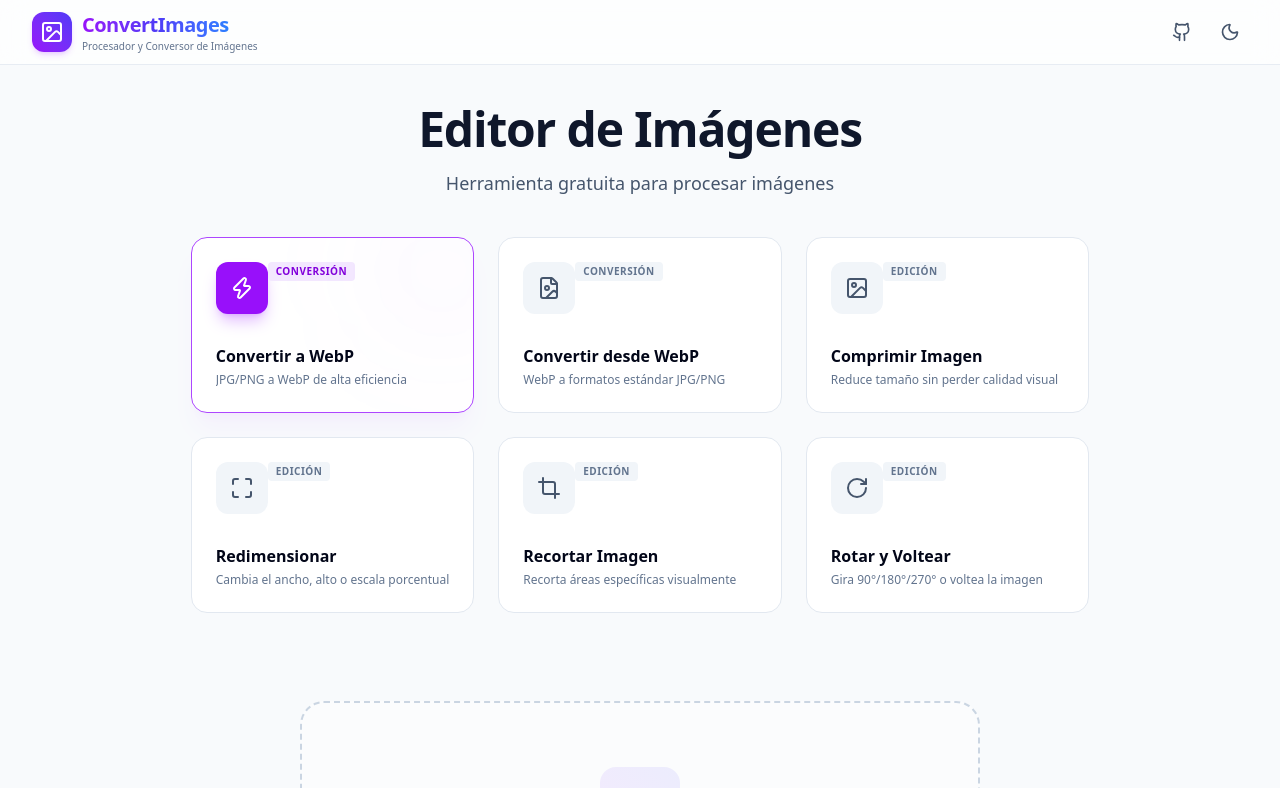
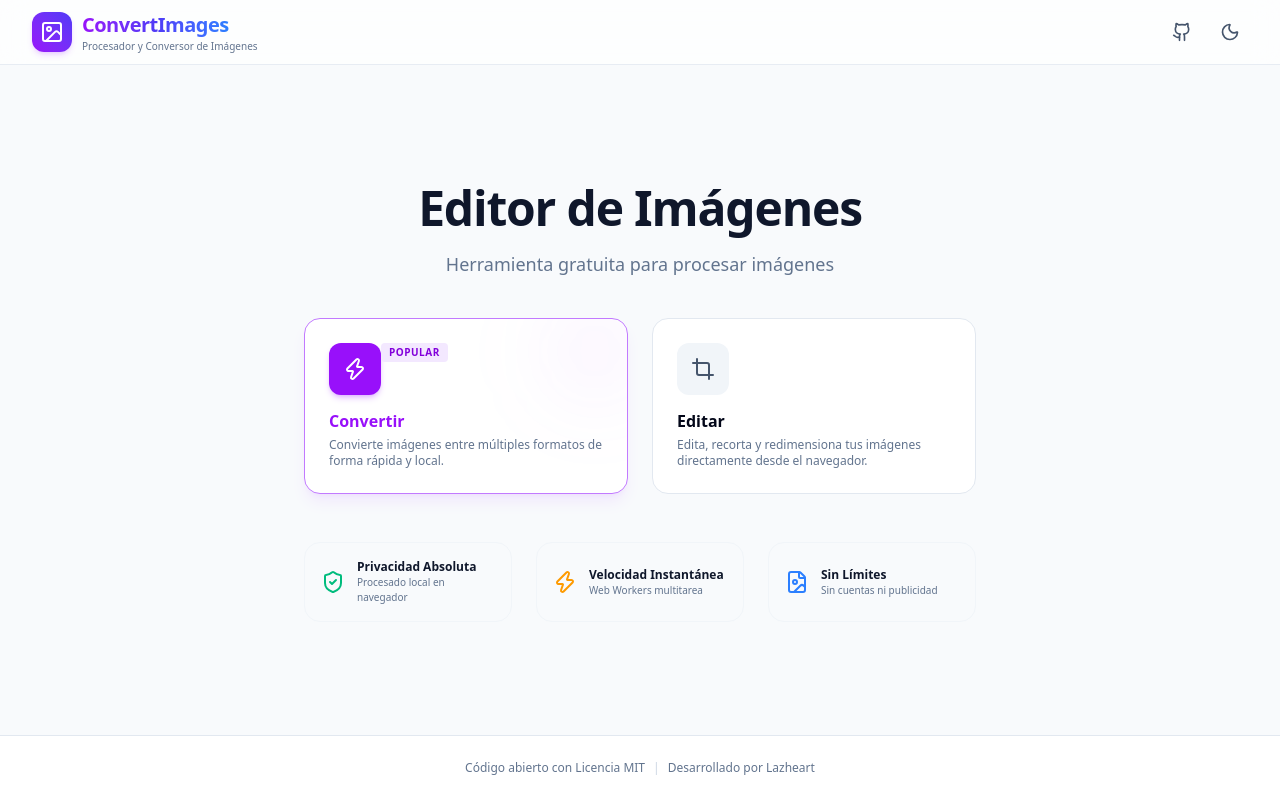
Before and after one commit to Lazheart/convert-images, a React (Vite) app: page / in a window 1280 px wide. Shown: the top 788 px of the page. Built offline with nearby package versions, Linux system fonts and the light colour scheme.

Commit message:
feat: Secctions for each functions

```diff
--- a/src/App.tsx
+++ b/src/App.tsx
@@ -3,10 +3,11 @@ import { Header } from './components/Header';
 import { TabNavigation } from './components/TabNavigation';
 import { ImageDropzone } from './components/ImageDropzone';
 import { QueueManager } from './components/QueueManager';
+import { HomeSelector } from './components/HomeSelector';
 import { useImageStore } from './stores/imageStore';
 
 export const App: React.FC = () => {
-  const { items } = useImageStore();
+  const { items, activeMode } = useImageStore();
   const hasFiles = items.length > 0;
 
   return (
@@ -17,7 +18,12 @@ export const App: React.FC = () => {
 
       {/* Main Content Area */}
       <main className="flex-grow flex flex-col">
-        {/* Tab Selection */}
+        {activeMode === 'home' ? (
+          // Home: show the two main action cards
+          <HomeSelector />
+        ) : (
+          <>
+            {/* Tab Selection (Convert or Edit mode) */}
             <TabNavigation />
 
             {/* Dropzone or Queue Manager */}
@@ -27,6 +33,8 @@ export const App: React.FC = () => {
               <div className="flex-grow flex items-center justify-center py-6">
                 <ImageDropzone />
               </div>
+            )}
+          </>
         )}
       </main>
 
--- /dev/null
+++ b/src/components/HomeSelector.tsx
@@ -0,0 +1,152 @@
+import React from 'react';
+import { useImageStore } from '../stores/imageStore';
+import { Zap, Crop, ShieldCheck, FileImage } from 'lucide-react';
+import { motion } from 'framer-motion';
+
+export const HomeSelector: React.FC = () => {
+  const { setActiveMode } = useImageStore();
+
+  const cards = [
+    {
+      mode: 'convert' as const,
+      title: 'Convertir',
+      description:
+        'Convierte imágenes entre múltiples formatos de forma rápida y local.',
+      icon: Zap,
+      featured: true,
+    },
+    {
+      mode: 'edit' as const,
+      title: 'Editar',
+      description:
+        'Edita, recorta y redimensiona tus imágenes directamente desde el navegador.',
+      icon: Crop,
+      featured: false,
+    },
+  ];
+
+  return (
+    <div className="flex-grow flex flex-col items-center justify-center px-4 py-12">
+      <motion.div
+        initial={{ opacity: 0 }}
+        animate={{ opacity: 1 }}
+        transition={{ duration: 0.3 }}
+        className="text-center max-w-2xl mx-auto mb-10"
+      >
+        <h1 className="text-4xl sm:text-5xl font-extrabold tracking-tight text-slate-900 dark:text-white mb-3 leading-tight">
+          Editor de Imágenes
+        </h1>
+
+        <p className="text-base sm:text-lg text-slate-500 dark:text-slate-400">
+          Herramienta gratuita para procesar imágenes
+        </p>
+      </motion.div>
+
+      <div className="grid grid-cols-1 md:grid-cols-2 gap-6 w-full max-w-2xl">
+        {cards.map((card, idx) => {
+          const Icon = card.icon;
+
+          return (
+            <motion.button
+              key={card.mode}
+              initial={{ opacity: 0 }}
+              animate={{ opacity: 1 }}
+              transition={{
+                delay: idx * 0.1,
+                duration: 0.3,
+              }}
+              onClick={() => setActiveMode(card.mode)}
+              className={`group text-left rounded-2xl p-6 transition-all duration-300 cursor-pointer flex flex-col justify-between h-44 select-none w-full relative overflow-hidden ${
+                card.featured
+                  ? 'bg-white dark:bg-slate-900 border border-purple-400 dark:border-purple-700 shadow-lg shadow-purple-500/10'
+                  : 'bg-white dark:bg-slate-900/40 border border-slate-200 dark:border-slate-800 hover:border-slate-300 dark:hover:border-slate-700 hover:shadow-md'
+              }`}
+            >
+              {card.featured && (
+                <div className="absolute top-0 right-0 w-28 h-28 bg-purple-500/5 rounded-full blur-2xl -mr-6 -mt-6 pointer-events-none" />
+              )}
+
+              <div className="flex justify-between items-start">
+                <div
+                  className={`p-3.5 rounded-xl transition-all duration-300 ${
+                    card.featured
+                      ? 'bg-purple-600 text-white shadow-md shadow-purple-500/30'
+                      : 'bg-slate-100 dark:bg-slate-800 text-slate-600 dark:text-slate-400 group-hover:bg-purple-50 dark:group-hover:bg-purple-950/30 group-hover:text-purple-600 dark:group-hover:text-purple-400'
+                  }`}
+                >
+                  <Icon className="w-6 h-6" />
+                </div>
+
+                {card.featured && (
+                  <span className="text-[10px] uppercase font-bold tracking-wider px-2 py-0.5 rounded bg-purple-100 dark:bg-purple-950 text-purple-700 dark:text-purple-300">
+                    Popular
+                  </span>
+                )}
+              </div>
+
+              <div>
+                <h3
+                  className={`text-base font-bold transition-colors ${
+                    card.featured
+                      ? 'text-purple-600 dark:text-purple-400'
+                      : 'text-slate-950 dark:text-white group-hover:text-purple-600 dark:group-hover:text-purple-400'
+                  }`}
+                >
+                  {card.title}
+                </h3>
+
+                <p className="text-xs text-slate-500 dark:text-slate-400 mt-1 line-clamp-2">
+                  {card.description}
+                </p>
+              </div>
+            </motion.button>
+          );
+        })}
+      </div>
+
+      <div className="grid grid-cols-1 sm:grid-cols-3 gap-6 mt-12 max-w-2xl w-full">
+        <div className="flex items-center gap-3 p-4 bg-slate-50 dark:bg-slate-900/40 rounded-2xl border border-slate-100 dark:border-slate-800/60">
+          <ShieldCheck className="w-6 h-6 text-emerald-500 shrink-0" />
+
+          <div className="text-left">
+            <h4 className="text-xs font-bold text-slate-900 dark:text-white">
+              Privacidad Absoluta
+            </h4>
+
+            <p className="text-[10px] text-slate-500 dark:text-slate-400">
+              Procesado local en navegador
+            </p>
+          </div>
+        </div>
+
+        <div className="flex items-center gap-3 p-4 bg-slate-50 dark:bg-slate-900/40 rounded-2xl border border-slate-100 dark:border-slate-800/60">
+          <Zap className="w-6 h-6 text-amber-500 shrink-0" />
+
+          <div className="text-left">
+            <h4 className="text-xs font-bold text-slate-900 dark:text-white">
+              Velocidad Instantánea
+            </h4>
+
+            <p className="text-[10px] text-slate-500 dark:text-slate-400">
+              Web Workers multitarea
+            </p>
+          </div>
+        </div>
+
+        <div className="flex items-center gap-3 p-4 bg-slate-50 dark:bg-slate-900/40 rounded-2xl border border-slate-100 dark:border-slate-800/60">
+          <FileImage className="w-6 h-6 text-blue-500 shrink-0" />
+
+          <div className="text-left">
+            <h4 className="text-xs font-bold text-slate-900 dark:text-white">
+              Sin Límites
+            </h4>
+
+            <p className="text-[10px] text-slate-500 dark:text-slate-400">
+              Sin cuentas ni publicidad
+            </p>
+          </div>
+        </div>
+      </div>
+    </div>
+  );
+};
--- a/src/components/TabNavigation.tsx
+++ b/src/components/TabNavigation.tsx
@@ -8,7 +8,8 @@ import {
   Zap,
   Maximize,
   Crop,
-  RotateCw
+  RotateCw,
+  ChevronLeft
 } from 'lucide-react';
 
 interface TabItem {
@@ -16,56 +17,80 @@ interface TabItem {
   label: string;
   description: string;
   icon: React.ComponentType<any>;
+  mode: 'convert' | 'edit';
 }
 
-const tabs: TabItem[] = [
+const allTabs: TabItem[] = [
   {
     id: 'any-to-webp',
     label: 'Convertir a WebP',
     description: 'JPG/PNG a WebP de alta eficiencia',
     icon: Zap,
+    mode: 'convert',
   },
   {
     id: 'webp-to-any',
     label: 'Convertir desde WebP',
     description: 'WebP a formatos estándar JPG/PNG',
     icon: FileImage,
+    mode: 'convert',
   },
   {
     id: 'compress',
     label: 'Comprimir Imagen',
     description: 'Reduce tamaño sin perder calidad visual',
     icon: ImageIcon,
+    mode: 'edit',
   },
   {
     id: 'resize',
     label: 'Redimensionar',
     description: 'Cambia el ancho, alto o escala porcentual',
     icon: Maximize,
+    mode: 'edit',
   },
   {
     id: 'crop',
     label: 'Recortar Imagen',
     description: 'Recorta áreas específicas visualmente',
     icon: Crop,
+    mode: 'edit',
   },
   {
     id: 'rotate',
     label: 'Rotar y Voltear',
     description: 'Gira 90°/180°/270° o voltea la imagen',
     icon: RotateCw,
+    mode: 'edit',
   },
 ];
 
 export const TabNavigation: React.FC = () => {
-  const { currentTab, setCurrentTab, items } = useImageStore();
+  const { currentTab, setCurrentTab, items, activeMode, setActiveMode } = useImageStore();
   const hasFiles = items.length > 0;
 
+  // Filter tabs according to the active mode
+  const tabs = allTabs.filter((t) => t.mode === activeMode);
+
+  const modeLabel = activeMode === 'convert' ? 'Convertir' : 'Editar';
+
   if (hasFiles) {
-    // Render a compact tab navigation when files are present to give space to the queue
+    // Compact horizontal tab bar when files are loaded
     return (
       <div className="bg-white dark:bg-slate-900 border-b border-slate-200 dark:border-slate-800 p-2 overflow-x-auto">
-        <div className="flex gap-2 max-w-7xl mx-auto px-4 min-w-max">
+        <div className="flex items-center gap-2 max-w-7xl mx-auto px-4 min-w-max">
+          {/* Back button */}
+          <button
+            onClick={() => setActiveMode('home')}
+            className="flex items-center gap-1 px-3 py-2 rounded-xl text-sm font-semibold text-slate-500 dark:text-slate-400 hover:bg-slate-100 dark:hover:bg-slate-800 transition-all duration-200 cursor-pointer shrink-0"
+            title="Volver al inicio"
+          >
+            <ChevronLeft className="w-4 h-4" />
+            <span className="hidden sm:inline">Inicio</span>
+          </button>
+
+          <div className="w-px h-6 bg-slate-200 dark:bg-slate-700 mx-1 shrink-0" />
+
           {tabs.map((tab) => {
             const Icon = tab.icon;
             const isActive = currentTab === tab.id;
@@ -96,19 +121,34 @@ export const TabNavigation: React.FC = () => {
     );
   }
 
-  // Full beautiful hero selection tabs when no files uploaded
+  // Full card-style tab selection when no files are uploaded
   return (
     <div className="max-w-7xl mx-auto px-4 sm:px-6 lg:px-8 py-10">
-      <div className="text-center max-w-3xl mx-auto mb-10">
-        <h1 className="text-4xl font-extrabold sm:text-5xl tracking-tight text-slate-900 dark:text-white leading-none">
-          Editor de Imágenes
-        </h1>
-        <p className="mt-4 text-lg text-slate-600 dark:text-slate-300">
-          Herramienta gratuita para procesar imágenes
-        </p>
+      {/* Header with back button + title */}
+      <div className="flex items-center gap-3 mb-8">
+        <button
+          onClick={() => setActiveMode('home')}
+          className="flex items-center gap-1.5 px-3 py-2 rounded-xl text-sm font-semibold text-slate-500 dark:text-slate-400 hover:bg-white dark:hover:bg-slate-900 border border-transparent hover:border-slate-200 dark:hover:border-slate-800 transition-all duration-200 cursor-pointer"
+          title="Volver al inicio"
+        >
+          <ChevronLeft className="w-4 h-4" />
+          Inicio
+        </button>
+
+        <div className="h-5 w-px bg-slate-200 dark:bg-slate-700" />
+
+        <div>
+          <h1 className="text-xl font-extrabold text-slate-900 dark:text-white leading-none">
+            {modeLabel} Imágenes
+          </h1>
+          <p className="text-xs text-slate-500 dark:text-slate-400 mt-0.5">
+            Selecciona la herramienta y luego sube tus imágenes
+          </p>
+        </div>
       </div>
 
-      <div className="grid grid-cols-1 md:grid-cols-2 lg:grid-cols-3 gap-6">
+      {/* Tab cards grid */}
+      <div className={`grid grid-cols-1 gap-6 ${tabs.length === 2 ? 'md:grid-cols-2 max-w-2xl' : 'md:grid-cols-2 lg:grid-cols-3'}`}>
         {tabs.map((tab) => {
           const Icon = tab.icon;
           const isActive = currentTab === tab.id;
@@ -122,7 +162,7 @@ export const TabNavigation: React.FC = () => {
                   : 'border-slate-200 dark:border-slate-800 bg-white dark:bg-slate-900/40 hover:border-slate-300 dark:hover:border-slate-700 hover:shadow-lg hover:shadow-slate-100/50 dark:hover:shadow-none'
               }`}
             >
-              {/* Highlight background element for active tab */}
+              {/* Active glow */}
               {isActive && (
                 <div className="absolute top-0 right-0 w-32 h-32 bg-purple-500/5 rounded-full blur-3xl -mr-8 -mt-8" />
               )}
@@ -141,7 +181,7 @@ export const TabNavigation: React.FC = () => {
                     ? 'bg-purple-100 dark:bg-purple-950 text-purple-700 dark:text-purple-300'
                     : 'bg-slate-100 dark:bg-slate-800 text-slate-500 dark:text-slate-400'
                 }`}>
-                  {tab.id === 'webp-to-any' || tab.id === 'any-to-webp' ? 'Conversión' : 'Edición'}
+                  {tab.mode === 'convert' ? 'Conversión' : 'Edición'}
                 </div>
               </div>
 
--- a/src/stores/imageStore.ts
+++ b/src/stores/imageStore.ts
@@ -61,6 +61,7 @@ export const useImageStore = create<GlobalState>((set, get) => {
   const activeWorkers: Record<string, Worker> = {};
 
   return {
+    activeMode: 'home',
     items: [],
     theme: initialTheme,
     currentTab: 'any-to-webp',
@@ -74,6 +75,19 @@ export const useImageStore = create<GlobalState>((set, get) => {
         document.documentElement.classList.remove('dark');
       }
       set({ theme });
+    },
+
+    setActiveMode: (activeMode) => {
+      let currentTab = get().currentTab;
+      if (activeMode === 'convert') {
+        currentTab = 'any-to-webp';
+      } else if (activeMode === 'edit') {
+        currentTab = 'compress';
+      }
+
+      // Clear all files to avoid bleeding files/state between modes
+      get().clearFiles();
+      set({ activeMode, currentTab });
     },
 
     setCurrentTab: (currentTab) => {
--- a/src/types/index.ts
+++ b/src/types/index.ts
@@ -53,12 +53,14 @@ export interface ImageItem {
 }
 
 export interface GlobalState {
+  activeMode: 'home' | 'convert' | 'edit';
   items: ImageItem[];
   theme: 'light' | 'dark';
   currentTab: ImageAction;
   isProcessingAll: boolean;
   // Actions
   setTheme: (theme: 'light' | 'dark') => void;
+  setActiveMode: (mode: 'home' | 'convert' | 'edit') => void;
   setCurrentTab: (tab: ImageAction) => void;
   addFiles: (files: File[], tab: ImageAction) => void;
   removeFile: (id: string) => void;
```
Lines whose indentation alone changed are shown as unchanged.
